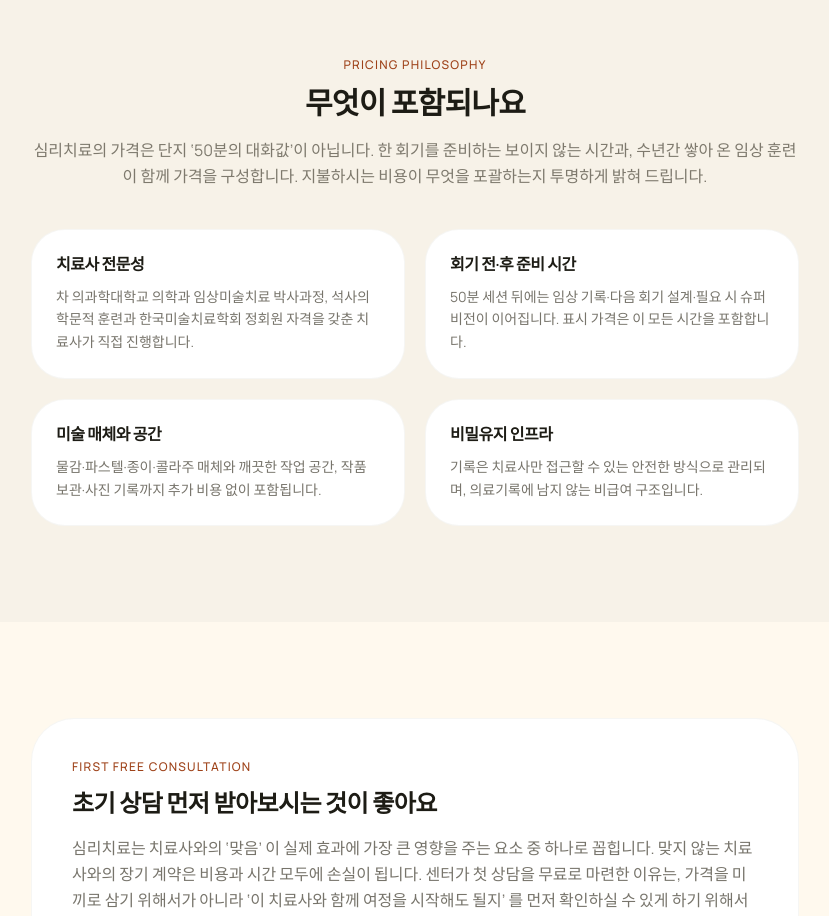
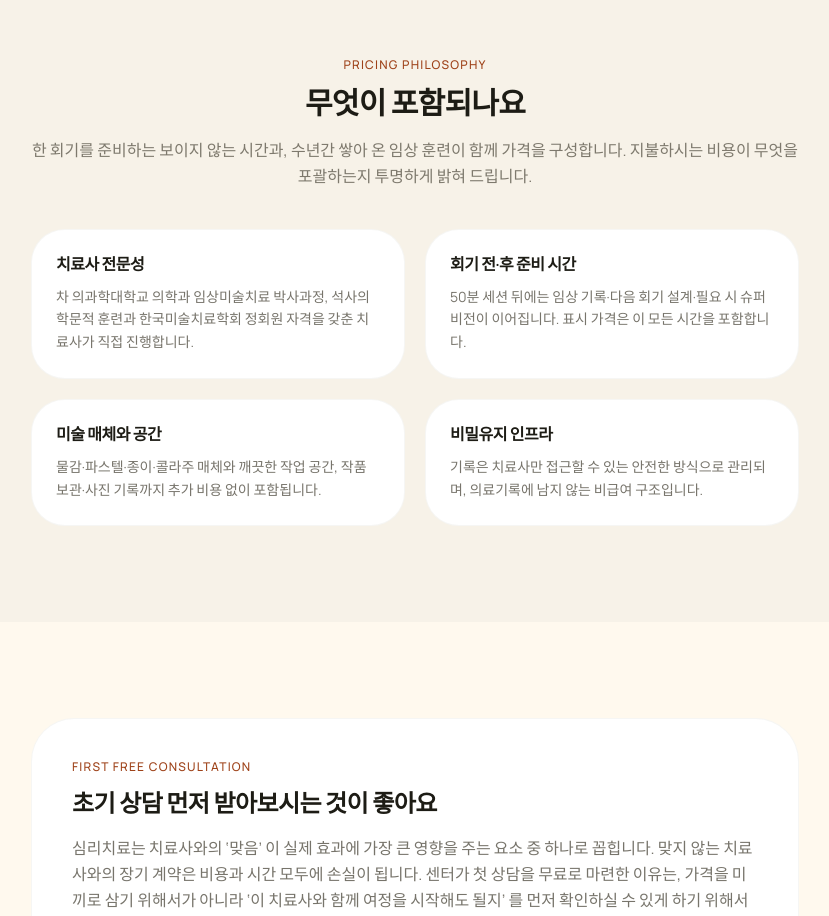
Before and after one commit to act-art-center/actartcenter.com, a Next.js app: page /pricing in a window 1280 px wide. Shown: the part 2280-3196 px from the top of the page, without its empty margins (225-1054 px from the left). Built offline with nearby package versions, Linux system fonts and the light colour scheme.

Commit message:
simplify pricing philosophy copy

```diff
--- a/src/app/pricing/page.tsx
+++ b/src/app/pricing/page.tsx
@@ -345,9 +345,8 @@ export default function PricingPage() {
               무엇이 포함되나요
             </h2>
             <p className="mt-4 text-center text-charcoal/70 leading-relaxed">
-              심리치료의 가격은 단지 ‘50분의 대화값’이 아닙니다. 한 회기를 준비하는 보이지 않는
-              시간과, 수년간 쌓아 온 임상 훈련이 함께 가격을 구성합니다. 지불하시는 비용이 무엇을
-              포괄하는지 투명하게 밝혀 드립니다.
+              한 회기를 준비하는 보이지 않는 시간과, 수년간 쌓아 온 임상 훈련이 함께 가격을
+              구성합니다. 지불하시는 비용이 무엇을 포괄하는지 투명하게 밝혀 드립니다.
             </p>
             <div className="mt-10 grid grid-cols-1 md:grid-cols-2 gap-5">
               {priceInclusions.map((p) => (
```
